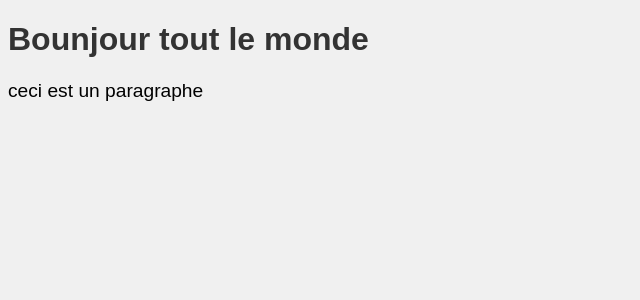
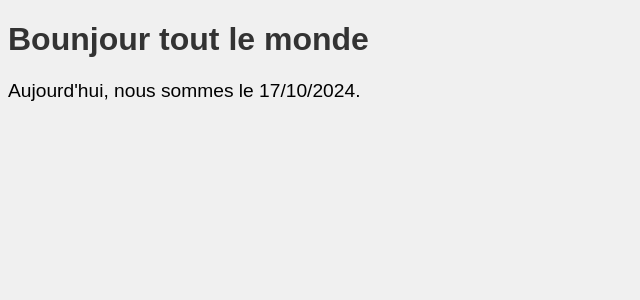
Before and after one commit to mouadhoudaibi/project-de-sikkou, a PHP site: page / in a window 1280 px wide. Shown: the top 300 px of the page, without its empty margins (0-640 px from the left). Run offline with PHP 8.4, Linux system fonts and the light colour scheme.

Commit message:
Ajout de la date dynamique avec PHP dans index.php

```diff
--- a/index.php
+++ b/index.php
@@ -19,6 +19,6 @@
 </head>
 <body>
     <h1>Bounjour tout le monde</h1>
-    <p>ceci est un paragraphe</p>
+    <p>Aujourd'hui, nous sommes le <?php echo date("d/m/Y"); ?>.</p>
 </body>
 </html>
```
